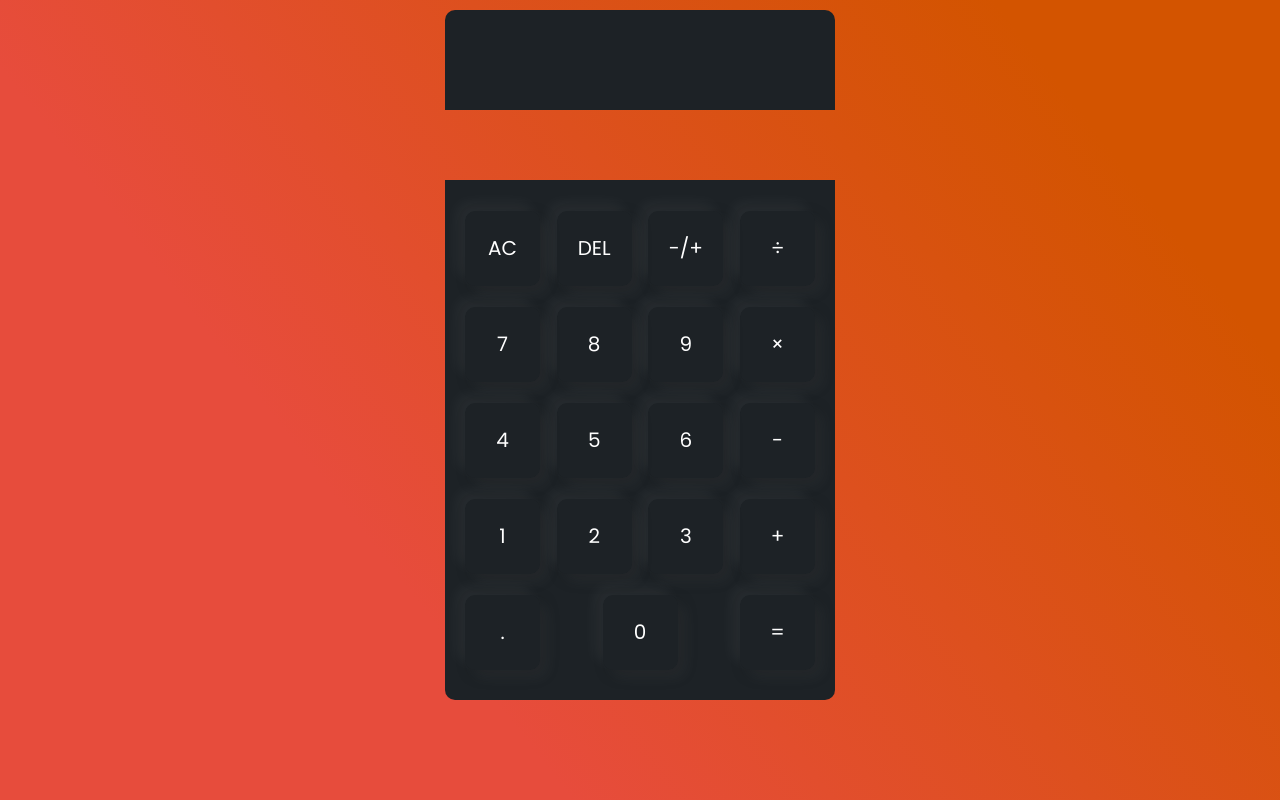
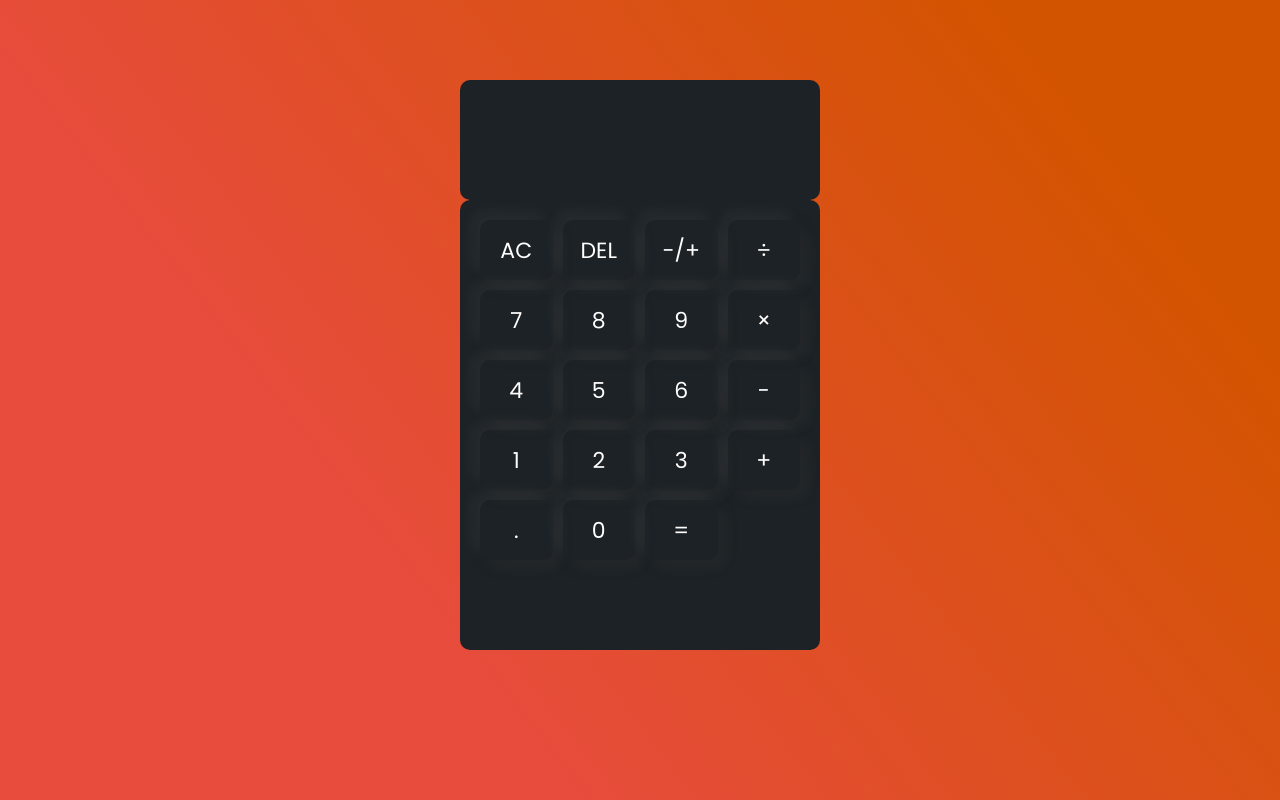
Before and after one commit to manny-rocha/CalculatorApp, a plain HTML site: page index.html in a window 1280 px wide. Drawn offline with Linux system fonts and the light colour scheme.

Commit message:
fixed css issues

```diff
--- a/index.html
+++ b/index.html
@@ -15,11 +15,11 @@
   </head>
   <body>
     <main class="calculator-container" role="main">
-      <section class="display">
-        <div data-prev-operand class="prev-operand"></div>
-        <div data-current-operand class="current-operand"></div>
-      </section>
       <section class="calculator-grid">
+        <section class="display">
+          <div data-prev-operand class="prev-operand"></div>
+          <div data-current-operand class="current-operand"></div>
+        </section>
         <button class="span-two" data-clear>AC</button>
         <button class="key" data-delete>DEL</button>
         <button class="key" data-invert>-/+</button>
--- a/style.css
+++ b/style.css
@@ -10,6 +10,7 @@ body {
   max-width: 100%;
   margin: 0;
   padding: 0;
+  overflow-y: hidden;
 }
 
 html {
@@ -18,75 +19,96 @@ html {
   width: 100%;
 }
 
-.calculator-container {
+body {
+  height: 100vh;
+  display: flex;
+  justify-content: center;
+  align-items: center;
   -webkit-font-smoothing: antialiased;
   -moz-osx-font-smoothing: grayscale;
   background: rgb(231, 76, 60);
-  background: -moz-linear-gradient(
-    52deg,
-    rgba(231, 76, 60, 1) 30%,
-    rgba(211, 84, 0, 1) 85%
-  );
-  background: -webkit-linear-gradient(
-    52deg,
-    rgba(231, 76, 60, 1) 30%,
-    rgba(211, 84, 0, 1) 85%
-  );
-  background: linear-gradient(
-    52deg,
-    rgba(231, 76, 60, 1) 30%,
-    rgba(211, 84, 0, 1) 85%
-  );
-  filter: progid:DXImageTransform.Microsoft.gradient(startColorstr="#e74c3c",endColorstr="#d35400",GradientType=1);
+  background: -moz-linear-gradient(52deg,
+      rgba(231, 76, 60, 1) 30%,
+      rgba(211, 84, 0, 1) 85%);
+  background: -webkit-linear-gradient(52deg,
+      rgba(231, 76, 60, 1) 30%,
+      rgba(211, 84, 0, 1) 85%);
+  background: linear-gradient(52deg,
+      rgba(231, 76, 60, 1) 30%,
+      rgba(211, 84, 0, 1) 85%);
+  filter: progid:DXImageTransform.Microsoft.gradient(startColorstr="#e74c3c", endColorstr="#d35400", GradientType=1);
+}
+
+.calculator-container {
+  display: flex;
+  flex-direction: column;
+  align-items: center;
+  width: 100%;
+  height: 100%;
+  overflow: hidden;
+  max-width: 360px;
+  transform: translate(0, 10%);
+  padding-top: 120px;
+  margin: auto;
+}
+
+.display {
+  grid-row: 1 / 3;
   display: flex;
   flex-direction: column;
   justify-content: center;
-  align-items: center;
-  margin: 0 auto;
+  align-items: flex-end;
+  margin: 10px 20px;
   width: 100%;
-  height: 100vh;
-  position: relative;
+  position: absolute;
+  top: 0;
+  left: 0;
 }
 
 .calculator-grid {
-  display: flex;
-  flex-wrap: wrap;
-  justify-content: space-between;
-  align-items: center;
-  margin-top: 100px;
-  margin-bottom: 20px;
+  display: grid;
+  grid-template-columns: repeat(4, 1fr);
+  grid-template-rows: repeat(6, minmax(60px, auto));
+  gap: 10px;
   padding: 20px;
-  max-height: 100vh;
-  max-width: 90%;
-  width: 390px;
-  height: 520px;
-  border-radius: 0 0 10px 10px;
+  max-width: 100%;
+  width: 360px;
+  border-radius: 10px;
   background: #1d2226;
   z-index: 1;
 }
 
-.calculator-grid > button {
+.prev-operand,
+.current-operand {
+  font-size: 3rem;
+  color: #fff;
+}
+
+.prev-operand {
+  opacity: 0.7;
+}
+
+.calculator-grid>button {
   padding: 0;
   margin: 0;
-  width: 75px;
-  height: 75px;
+  width: 100%;
+  height: 100%;
   outline: 0;
   border: 0;
   cursor: pointer;
-  font-size: 2rem;
+  font-size: 2.2rem;
   color: #fff;
   border-radius: 10px;
   box-shadow: -8px -8px 15px rgba(255, 255, 255, 0.05),
     8px 8px 15px rgba(255, 255, 255, 0.05), 5px 5px 15px rgba(0, 0, 0, 0.2);
-  transition: all 0.2s ease-in-out;
   background-color: transparent;
 }
 
-.calculator-grid > button:hover {
+.calculator-grid>button:hover {
   background: #2c3338;
 }
 
-.calculator-grid > button:active {
+.calculator-grid>button:active {
   transform: scale(0.95);
 }
 
@@ -95,14 +117,9 @@ html {
 }
 
 .display {
-  height: 100px;
+  height: 120px;
   background: #1d2226;
   color: #fff;
-  position: absolute;
-  top: 10px;
-  max-width: 90%;
-  width: 390px;
-  height: 100px;
   display: flex;
   align-items: flex-end;
   justify-content: space-between;
@@ -111,9 +128,9 @@ html {
   font-size: 2rem;
   word-wrap: break-word;
   word-break: break-all;
-  margin: 0;
+  margin: 0 auto;
   z-index: 2;
-  border-radius: 10px 10px 0 0;
+  border-radius: 10px;
 }
 
 .display .prev-operand {
@@ -126,25 +143,3 @@ html {
   padding: 10px 0;
   font-size: 2.5rem;
 }
-
-@media screen and (max-width: 500px) {
-  .calculator-grid {
-    width: 80%;
-    height: 80%;
-    max-width: 100%;
-    max-height: 100%;
-    border-radius: 0;
-  }
-
-  .calculator-grid > button {
-    width: 50px;
-    height: 50px;
-  }
-
-  .display {
-    width: 80%;
-    max-width: 100%;
-    max-height: 100%;
-    border-radius: 0;
-  }
-}
```
